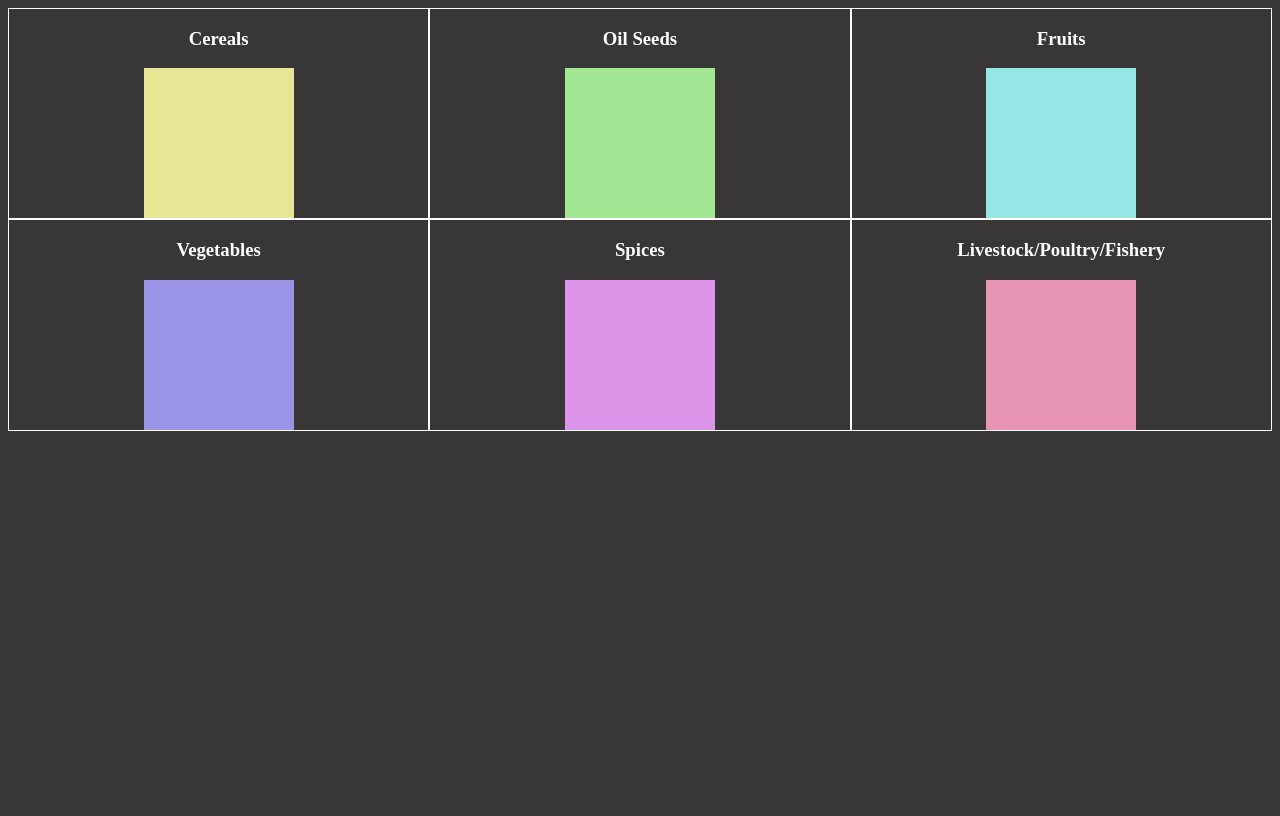
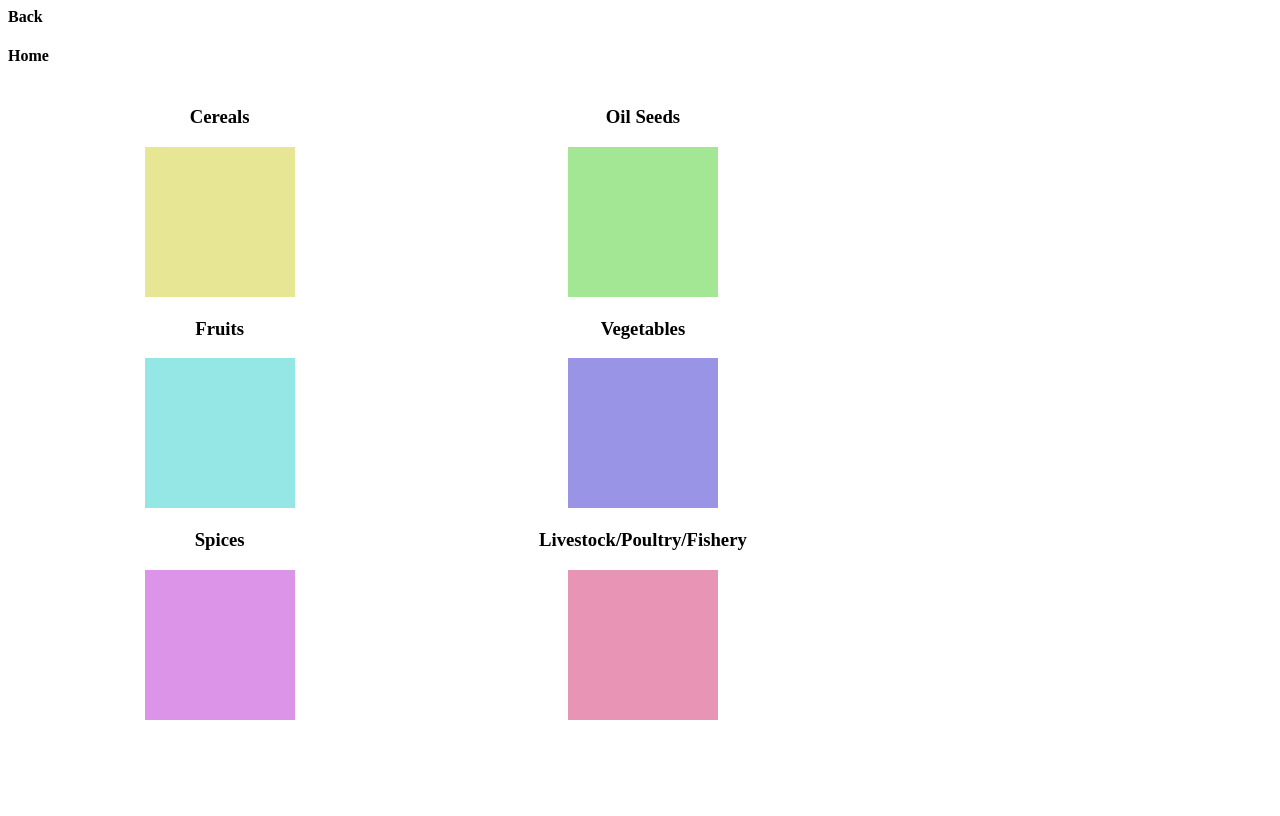
Before and after one commit to jitHD/rictech, a PHP site: page /buy_index.php in a window 1280 px wide. After the commit the page ends 720 px from the top, so only its background shows below. Run offline with PHP 8.4, Linux system fonts and the light colour scheme.

Commit message:
Some advances

```diff
--- a/buy_index.php
+++ b/buy_index.php
@@ -1,27 +1,7 @@
-<?php
 
-
-
-
- ?>
 <html>
 <head>
-
 <style>
-  * {
-    box-sizing: border-box;
-  }
-  body{
-    background: #383637;
-    height:100vh;
-    color: #ffffff;
-  }
-
-  a{
-    text-decoration: none;
-    color: #ffffff;
-  }
-
 .containers{
     width:100%;
     float:left;
@@ -83,27 +63,27 @@
     width:50%;
   }
   .cereals{
-      background-image: url('image/market/sample1.png');
+    background-image: url('./image/market/sample1.png');
   }
 
   .oil_seeds{
-      background-image: url('image/market/sample2.png');
+    background-image: url('./image/market/sample2.png');
   }
 
   .fruits{
-      background-image: url('image/market/sample3.png');
+    background-image: url('../image/market/sample3.png');
   }
 
   .vegetables{
-      background-image: url('image/market/sample4.png');
+    background-image: url('./image/market/sample4.png');
   }
 
   .spices{
-      background-image: url('image/market/sample5.png');
+    background-image: url('./image/market/sample5.png');
   }
 
   .livestock{
-      background-image: url('image/market/sample6.png');
+    background-image: url('./image/market/sample6.png');
   }
 }
 
@@ -127,50 +107,45 @@
 </head>
 
 <body>
+  <div class="col-1"></div><div class="col-1 button t_center" onclick="goBack();"><h4><b>Back</b></h4></div><div class="col-3"></div><div class="col-2" ></div><div class="col-3"></div><div class="col-1 button t_center" onclick="loadPage('index.php')">
+  <h4><b>Home</b></h4></div><div class="col-1"></div>
+<!--  <a href="buy_product.php?type=cereals"> -->
 
-  <a href="buy_product.php?type=cereals">
-    <div class="containers">
+<div class="col-12">
+    <div class="containers" onclick="setPresent('buy_index.php');loadPage('buy_product.php?type=cereals');">
       <h3>Cereals</h3>
       <div class="cereals">
       </div>
     </div>
-  </a>
-  <a href="buy_product.php?type=oil_seeds">
-    <div class="containers">
+<!--  </a> -->
+
+    <div class="containers" onclick="setPresent('buy_index.php');loadPage('buy_product.php?type=oil_seeds');">
       <h3>Oil Seeds</h3>
       <div class="oil_seeds">
       </div>
     </div>
-  </a>
-  <a href="buy_product.php?type=fruits">
-    <div class="containers">
+  <div class="containers" onclick="setPresent('buy_index.php');loadPage('buy_product.php?type=fruits');">
       <h3>Fruits</h3>
       <div class="fruits">
       </div>
     </div>
-  </a>
-  <a href="buy_product.php?type=vegetables">
-    <div class="containers">
+    <div class="containers" onclick="setPresent('buy_index.php');loadPage('buy_product.php?type=vegetables');">
       <h3>Vegetables</h3>
       <div class="vegetables">
       </div>
     </div>
-  </a>
-  <a href="buy_product.php?type=spices">
-    <div class="containers">
+    <div class="containers" onclick="setPresent('buy_index.php');loadPage('buy_product.php?type=spices');">
       <h3>Spices</h3>
       <div class="spices">
       </div>
     </div>
-  </a>
-  <a href="buy_product.php?type=livestock">
-    <div class="containers">
+    <div class="containers" onclick="setPresent('buy_index.php');loadPage('buy_product.php?type=livestock');">
       <h3>Livestock/Poultry/Fishery</h3>
       <div class="livestock">
       </div>
     </div>
-  </a>
 
+</div>
 
 </body>
 </html>
```
Also changed, not shown: ajax/submit_otp.php (+13 -1 lines), buy.php (+46 -13 lines), buy_product.php (+9 -5 lines), css/village.css (+10 -3 lines), index.php (+19 -2 lines), js/ajax.js (+5 -11 lines), sell.php (+11 -1 lines). Lines whose indentation alone changed are shown as unchanged.
